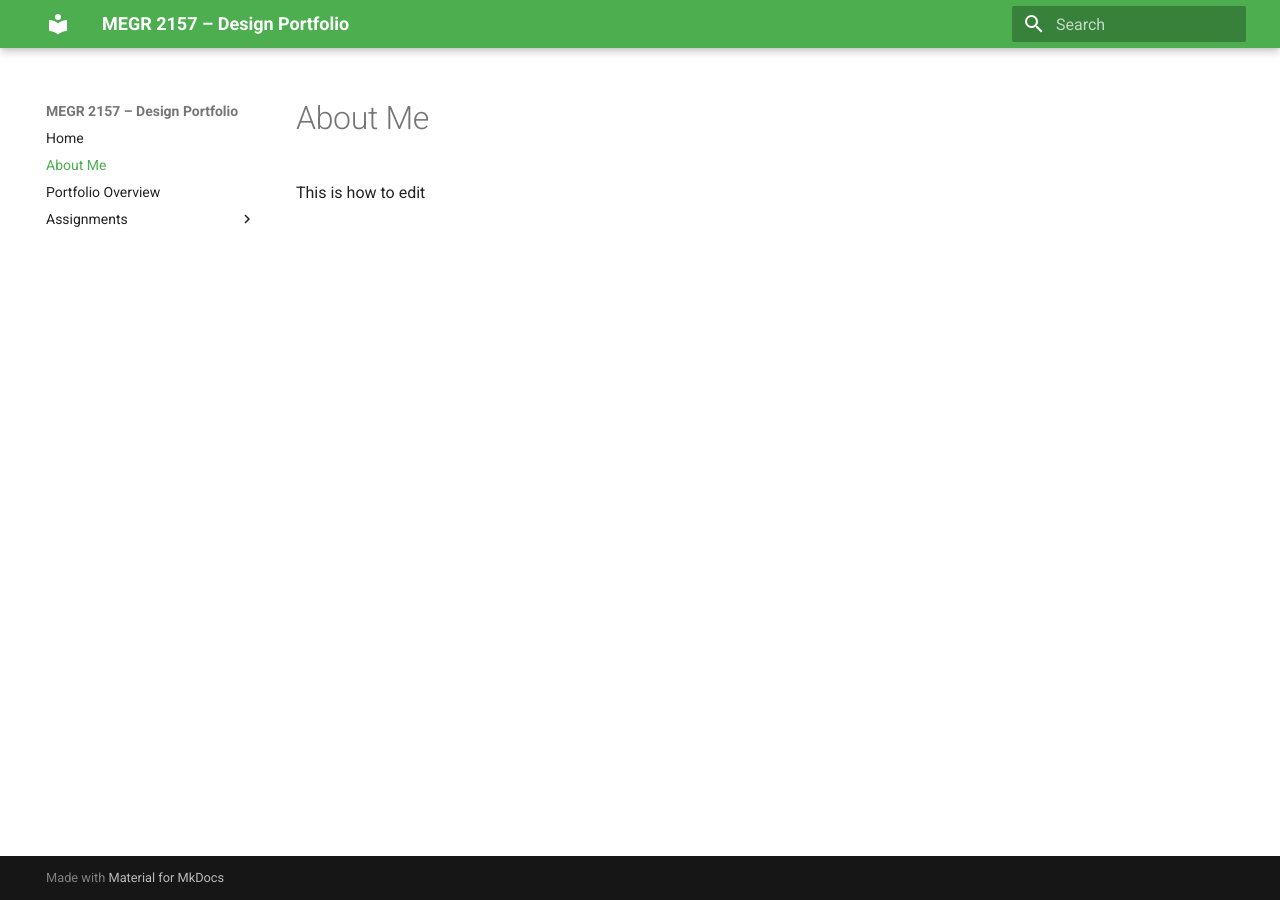
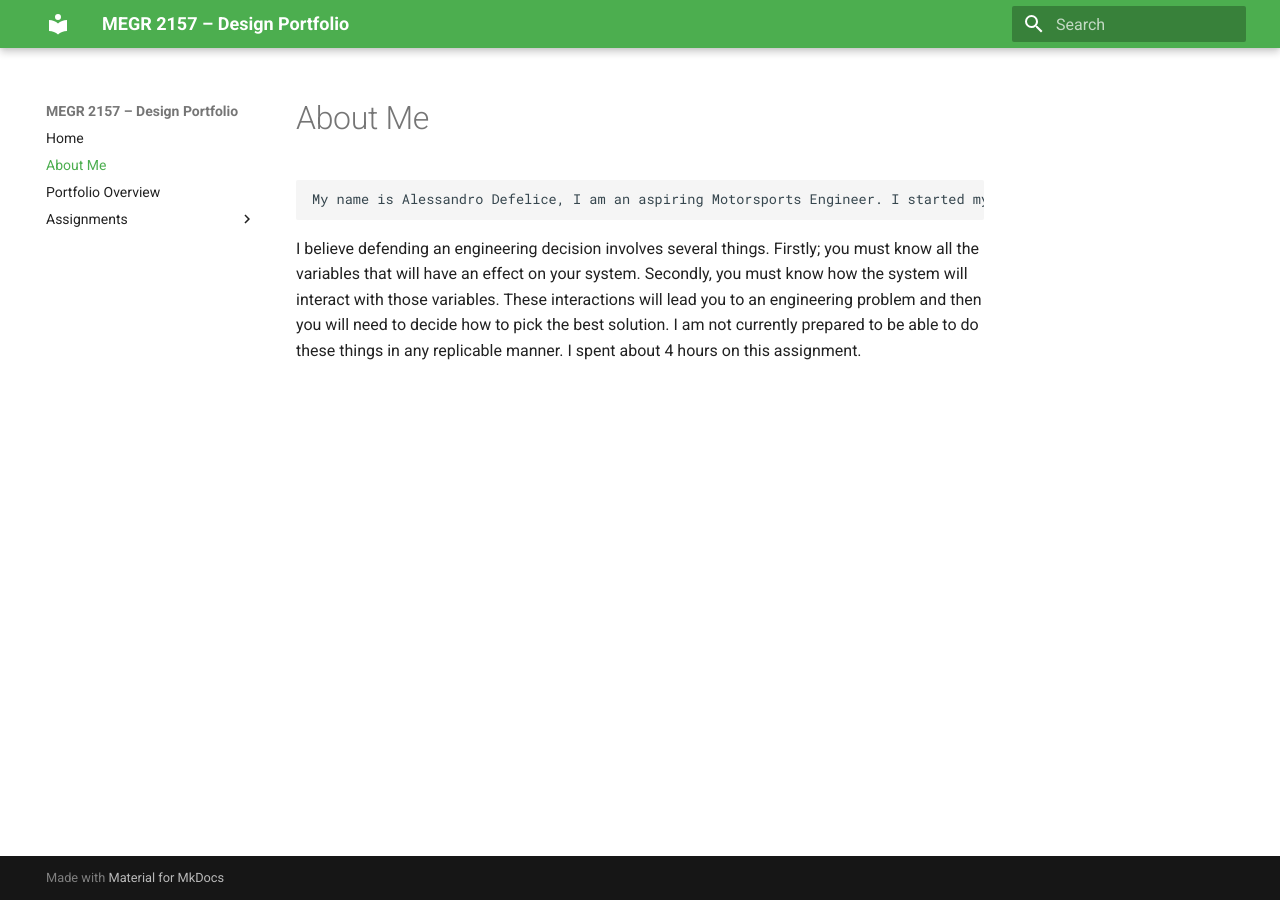
Before and after one commit to AlessDefelice/megr2156, an MkDocs documentation site: the page built from docs/aboutme/index.md, in a window 1280 px wide. Built offline with MkDocs 1.6.1 and Material for MkDocs 9.7.7, drawn with Linux system fonts in a browser that asks for light colours.

Commit message:
Update index.md

```diff
--- a/docs/aboutme/index.md
+++ b/docs/aboutme/index.md
@@ -1,2 +1,3 @@
-#About Me
-This is how to edit
+	My name is Alessandro Defelice, I am an aspiring Motorsports Engineer. I started my engineering journey through mechanics. I was a professional mechanic and I specialized in rebuilding suspension systems. This led me to follow up my passions with a more complete vision of what makes a part or a system work, or not. These questions have pushed me to pursue my degree in Motorsports Engineering. My aptitude and training have shown that I can be very competitive in a motorsports setting, and I aim to be great at what I do.
+I believe defending an engineering decision involves several things. Firstly; you must know all the variables that will have an effect on your system. Secondly, you must know how the system will interact with those variables. These interactions will lead you to an engineering problem and then you will need to decide how to pick the best solution. I am not currently prepared to be able to do these things in any replicable manner.
+I spent about 4 hours on this assignment.
```
